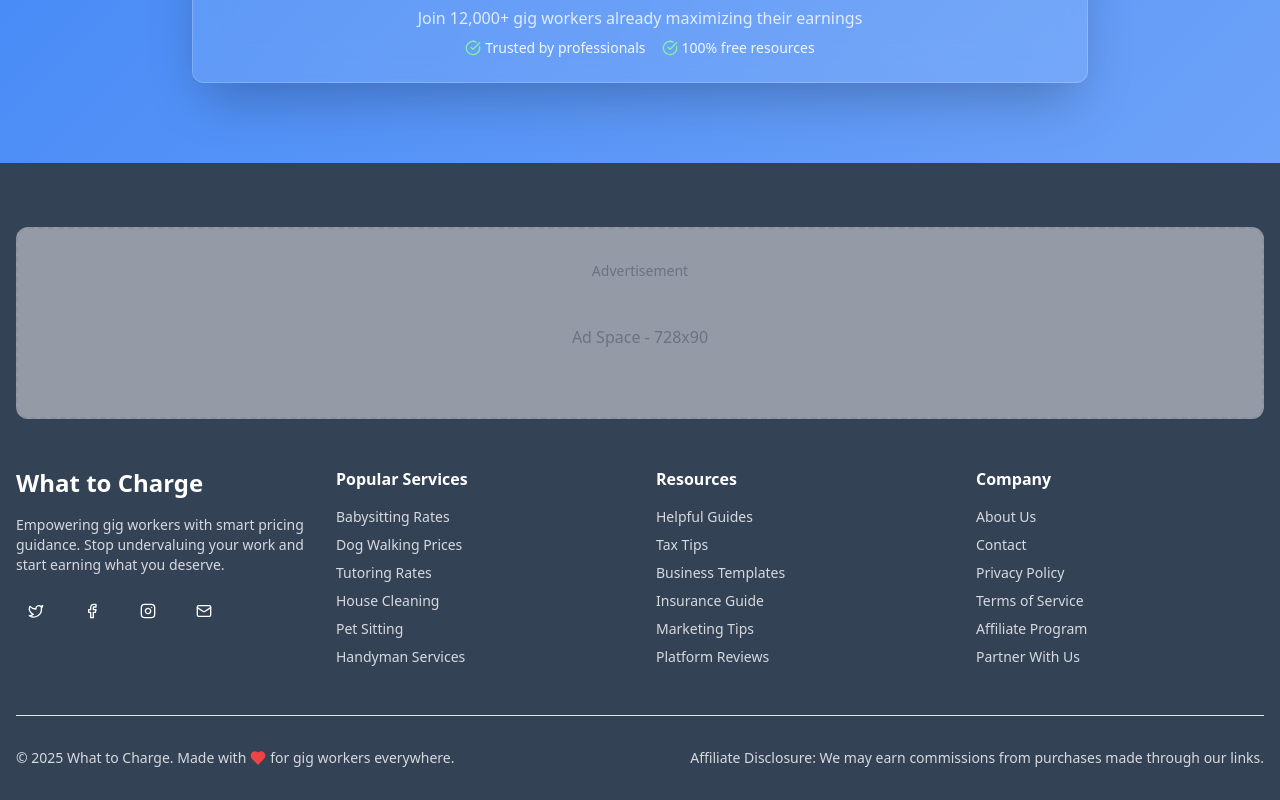
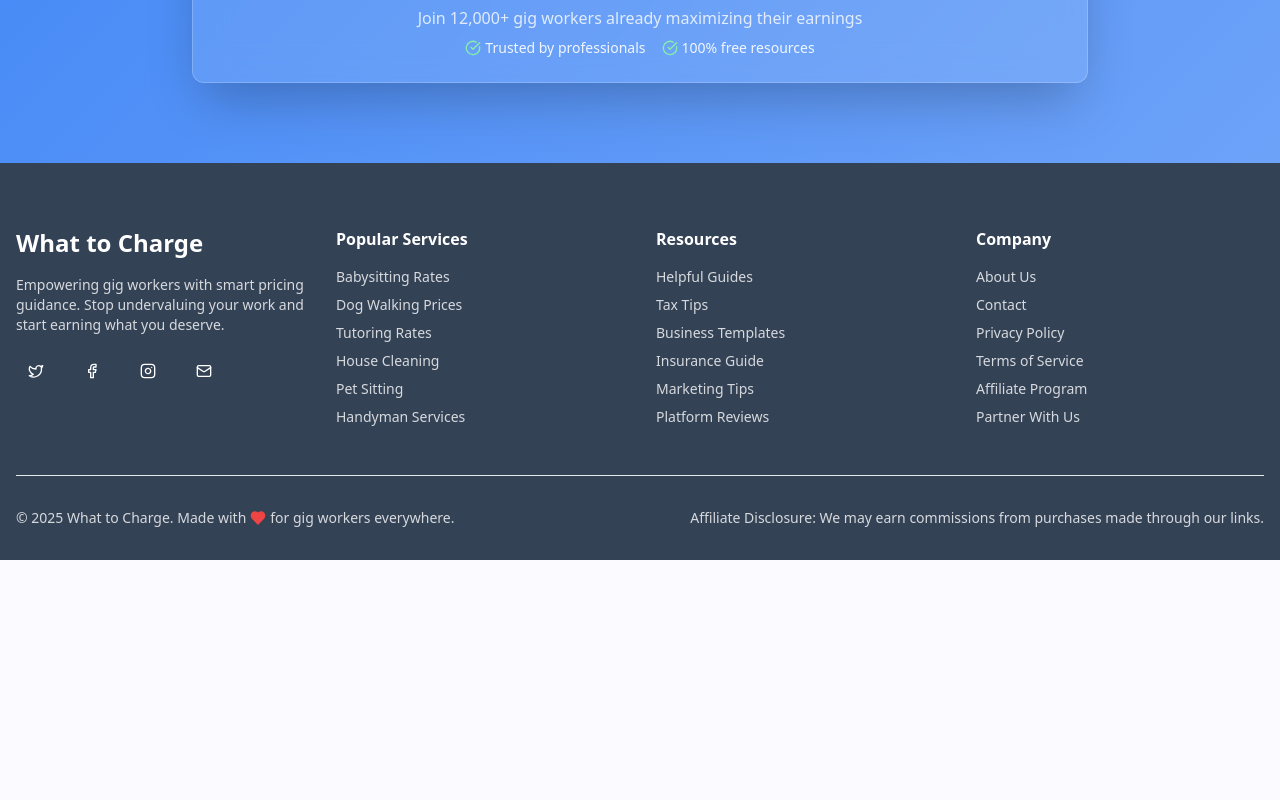
Before and after one commit to bhargavgohil61/charge-smartly, a React (Vite) app: page / in a window 1280 px wide. Shown: the part 3370-4170 px from the top of the page. After the commit the page ends 3930 px from the top, so only its background shows below. Built offline with nearby package versions, Linux system fonts and the light colour scheme.

Commit message:
Remove footer ad banner
Remove the advertisement banner component from the footer section of the website.

```diff
--- a/src/components/Footer.tsx
+++ b/src/components/Footer.tsx
@@ -8,16 +8,6 @@ export function Footer() {
   return (
     <footer className="bg-secondary text-secondary-foreground pt-16 pb-8">
       <div className="container mx-auto px-4">
-        {/* Ad Space */}
-        <div className="mb-12">
-          <div className="bg-muted/50 border-2 border-dashed border-muted-foreground/20 rounded-lg p-8 text-center">
-            <p className="text-muted-foreground text-sm mb-2">Advertisement</p>
-            <div className="h-24 flex items-center justify-center">
-              <p className="text-muted-foreground">Ad Space - 728x90</p>
-            </div>
-          </div>
-        </div>
-
         <div className="grid lg:grid-cols-4 md:grid-cols-2 gap-8 mb-12">
           {/* Brand */}
           <div className="space-y-4">
```
